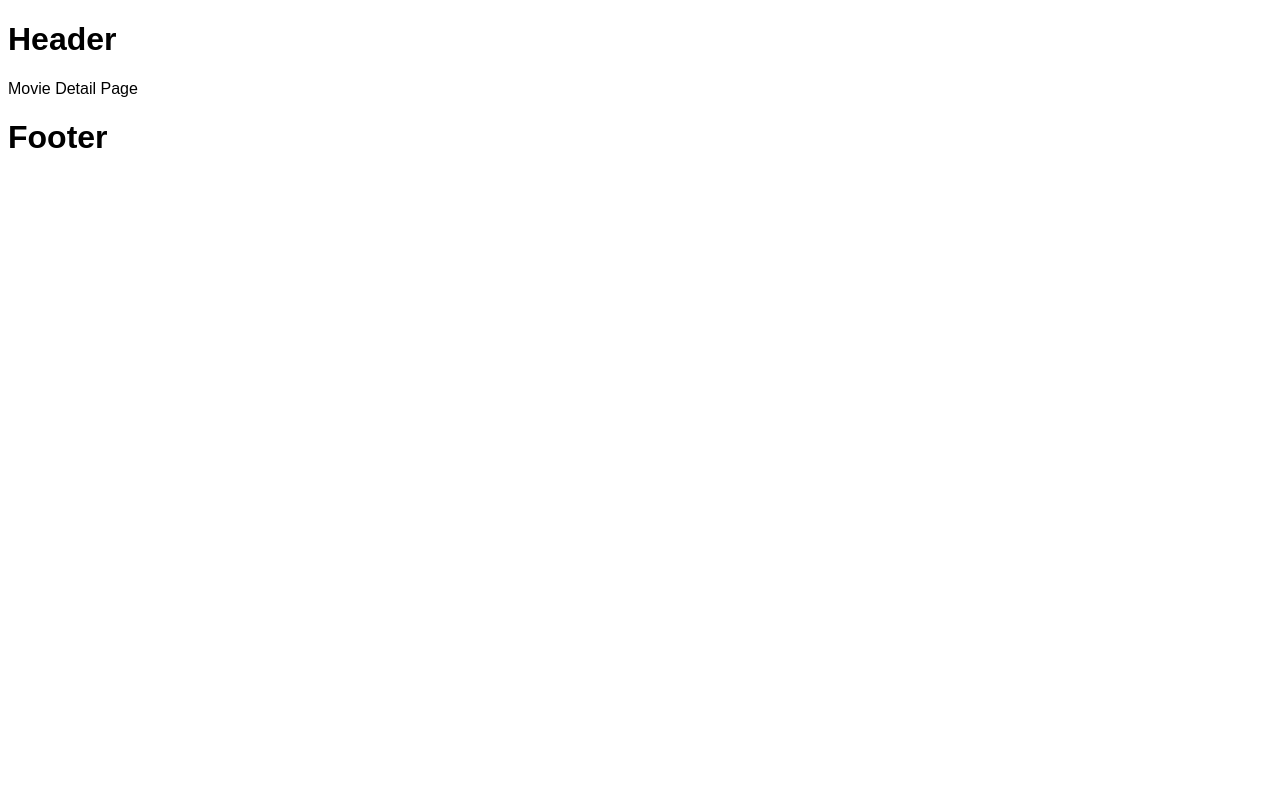
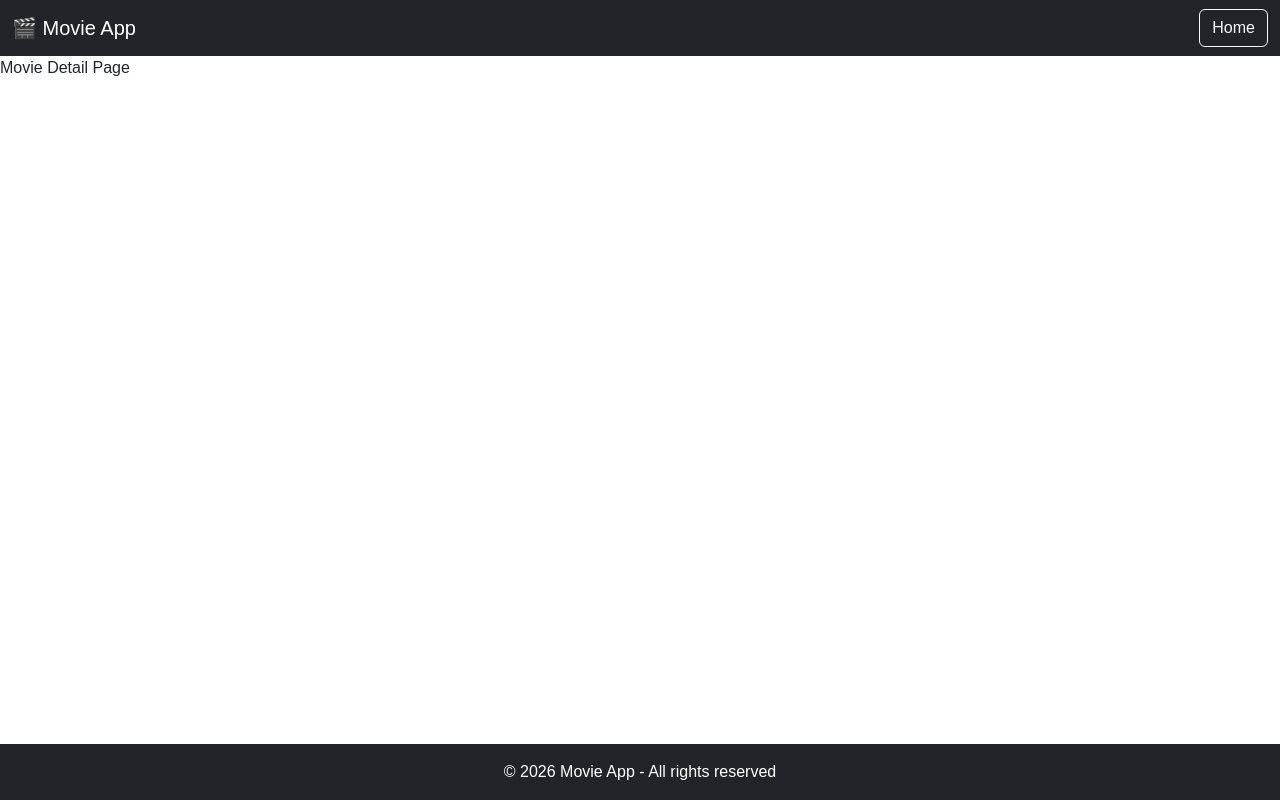
Before and after one commit to paolo-della-fera/webapp-react, a React (Vite) app: page /movies/1 in a window 1280 px wide. Built offline with nearby package versions, Linux system fonts and the light colour scheme.

Commit message:
complete milestone 3

```diff
--- a/src/components/AppFooter.jsx
+++ b/src/components/AppFooter.jsx
@@ -1,11 +1,18 @@
-// components/AppHeader.jsx
 export default function AppFooter() {
 
 
 
     return (
+
         <>
-            <h1>Footer</h1>
+
+            <footer className="bg-dark text-white text-center py-3 mt-3 footer-bottom">
+
+                <p className="mb-0">© 2026 Movie App - All rights reserved</p>
+
+            </footer>
+
         </>
+
     );
 }
--- a/src/components/AppHeader.jsx
+++ b/src/components/AppHeader.jsx
@@ -1,10 +1,23 @@
+import { Link } from 'react-router-dom';
+
 export default function AppHeader() {
 
 
 
   return (
+
     <>
-        <h1>Header</h1>
+
+      <nav className="navbar navbar-dark bg-dark">
+
+        <div className="container-fluid">
+          <Link className="navbar-brand" to="/">🎬 Movie App</Link>
+          <Link className="btn btn-outline-light" to="/">Home</Link>
+        </div>
+
+      </nav>
+
     </>
+
   );
 }
--- a/src/components/MovieCard.jsx
+++ b/src/components/MovieCard.jsx
@@ -0,0 +1,27 @@
+import { Link } from 'react-router-dom';
+
+export default function MovieCard({ movie }) {
+
+
+    return (
+        <>
+
+            <div className="card h-100">
+                <img src={`http://localhost:3010/image/${movie.image}`} className="card-img-top" alt={movie.title} />
+
+                <div className="card-body">
+
+                    <h4 className="card-title">{movie.title}</h4>
+                    <h6 className='card-text'>{movie.director}</h6>
+                    <p className="card-text text-secondary ">{movie.abstract}</p>
+                    <Link to={`/movies/${movie.id}`} className="btn btn-primary">
+                        Recenzioni
+                    </Link>
+
+                </div>
+
+            </div>
+
+        </>
+    );
+}
--- a/src/index.css
+++ b/src/index.css
@@ -1,3 +1,5 @@
+@import url('bootstrap');
+
 body {
   font-family: 'Geologica Variable', sans-serif;
 }
--- a/src/layouts/DefaultLayout.jsx
+++ b/src/layouts/DefaultLayout.jsx
@@ -1,18 +1,24 @@
 import { Outlet } from "react-router-dom";
-import Header from "../components/AppHeader"
-import Footer from "../components/AppFooter"
+import AppHeader from "../components/AppHeader";
+import AppFooter from "../components/AppFooter";
+
+export default function DefaultLayout() {
 
 
-const DefaultLayout = () => {
+
     return (
+
         <>
-            <Header />
-            <main>
-                <Outlet />
-            </main>
-            <Footer />
+            <div className="d-flex flex-column min-vh-100">
+
+                <AppHeader />
+                <main className="flex-grow-1">
+                    <Outlet />
+                </main>
+                <AppFooter />
+
+            </div>
         </>
+
     );
 }
-
-export default DefaultLayout;
--- a/src/pages/MovieHome.jsx
+++ b/src/pages/MovieHome.jsx
@@ -1,9 +1,36 @@
-// pages/MovieHome.jsx
+import { useState, useEffect } from 'react';
+import MovieCard from '../components/MovieCard';
+
 export default function MovieHome() {
+  const [movies, setMovies] = useState([]);
 
+  useEffect(() => {
+    fetch('http://localhost:3010/movies')
+      .then(res => res.json())
+      .then(data => setMovies(data.movies))
+      .catch(err => console.error(err));
+  }, []);
 
   return (
 
-      <div>Home Page</div>
-  )
+    <>
+
+      <div className="container">
+
+        <div className="row">
+          {
+            movies.map(movie => (
+              <div className="col-12 col-md-4 g-4" key={movie.id}>
+                <MovieCard movie={movie} />
+              </div>
+            ))
+          }
+        </div>
+
+      </div>
+
+    </>
+
+  );
+
 }
```
